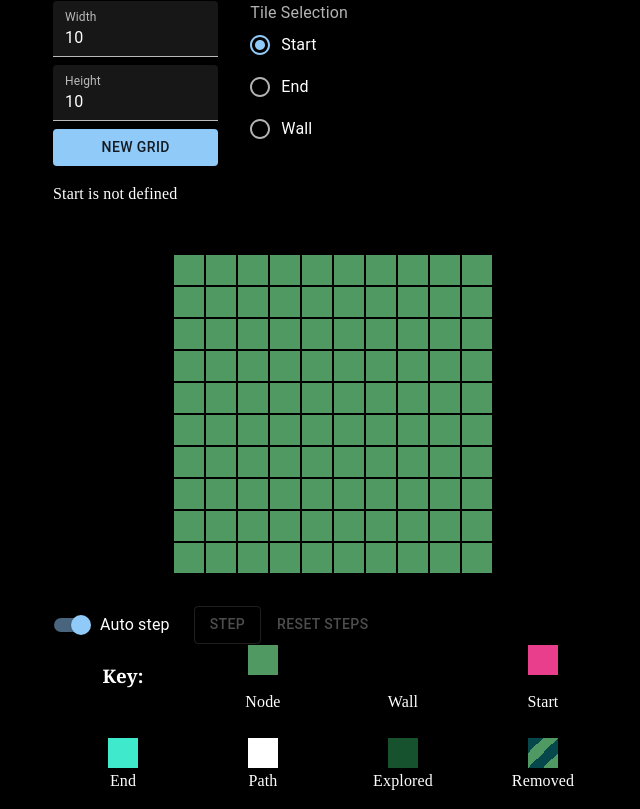
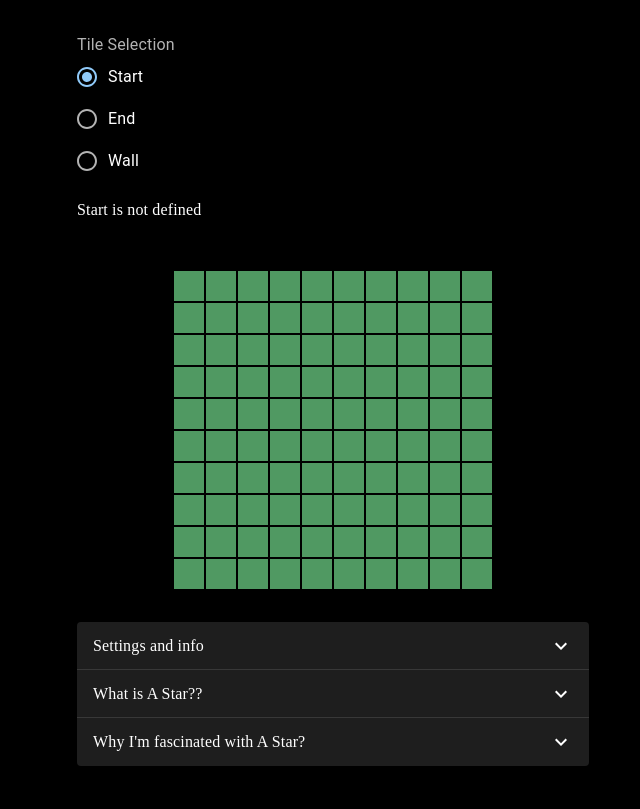
Before and after one commit to Rijndael1998/Website-Neo, a Next.js app: page /portfolio/a-star in a window 1280 px wide. Shown: the part 231-1040 px from the top of the page, without its empty margins (307-947 px from the left). Built offline with nearby package versions, Linux system fonts and the light colour scheme; a web font is replaced by a local one.

Commit message:
added a bunch of changes to a*

```diff
--- a/src/app/portfolio/a-star/page.tsx
+++ b/src/app/portfolio/a-star/page.tsx
@@ -15,46 +15,5 @@ export default function A_Star() {
         </p>
 
         <AStarComponent />
-
-        <div>
-            <Accordion>
-                <AccordionSummary
-                    expandIcon={<ExpandMoreIcon />}
-                    aria-controls="panel2-content"
-                    id="panel2-header"
-                >
-                    {`What is A Star??`}
-                </AccordionSummary>
-                <AccordionDetails>
-                    {
-                        AStarContent.map((par, i) => {
-                            return <p key={i}>
-                                {par}
-                            </p>
-                        })
-                    }
-                </AccordionDetails>
-            </Accordion>
-            <Accordion>
-                <AccordionSummary
-                    expandIcon={<ExpandMoreIcon />}
-                    aria-controls="panel1-content"
-                    id="panel1-header"
-                >
-                    {`Why I'm fascinated with A Star?`}
-                </AccordionSummary>
-                <AccordionDetails>
-                    <ol>
-                        {
-                            AStarContent2.map((par, i) => {
-                                return <li style={{ margin: "1em" }} key={i}>
-                                    {par}
-                                </li>
-                            })
-                        }
-                    </ol>
-                </AccordionDetails>
-            </Accordion>
-        </div>
     </Lazy>
 }
--- a/src/components/algorithms/aStar/aStarComp.tsx
+++ b/src/components/algorithms/aStar/aStarComp.tsx
@@ -3,7 +3,6 @@
 import styles from "./styles/aStar.module.scss";
 import colors from "./styles/aStarStyleMap.module.scss";
 import NumUpDown from "@/components/input/numUpDown/_numUpDown";
-import classNames from "classnames";
 import Grid from "../grid/_grid";
 import { useEffect, useState } from "react";
 import { GridState } from "../grid/gridState"
@@ -14,12 +13,12 @@ import { AStarStyleMap } from "@/components/algorithms/aStar/styles/aStarStyleMa
 import { AStarStates } from "@/components/algorithms/aStar/utils/aStarStates.enum";
 import { AStarStages } from "@/components/algorithms/aStar/utils/aStarStages.enum";
 import GridItem from "../grid/gridItem/_gridItem";
-import { Button, ButtonOwnProps, Card, FormControl, FormControlLabel, FormGroup, FormLabel, Radio, RadioGroup, Stack, Switch } from "@mui/material";
+import { Accordion, AccordionDetails, AccordionSummary, Button, ButtonOwnProps, Card, Divider, FormControl, FormControlLabel, FormGroup, FormLabel, Radio, RadioGroup, Stack, Switch } from "@mui/material";
 import * as React from 'react';
-import { styled } from '@mui/material/styles';
-import Box from '@mui/material/Box';
-import Paper from '@mui/material/Paper';
 import { default as MGrid } from '@mui/material/Unstable_Grid2';
+import ExpandMoreIcon from '@mui/icons-material/ExpandMore';
+import { AStarContent, AStarContent2 } from "@/content/portfolio/aStar/AStar";
+import { DefaultComponentProps } from "@mui/material/OverridableComponent";
 
 function generateGridState(width: number, height: number) {
     return new GridState(width, height, AStarStyleMap, AStarStates.Node)
@@ -87,22 +86,16 @@ export default function AStarComponent() {
     const mGridSpacing = 4;
     const mGridXS = 12 / 2;
 
+    const t = {
+        xs: 6,
+        sm: 1.65,
+        alignContent: "center",
+        justifyItems: "center",
+    }
+
     return <div>
         <MGrid container spacing={mGridSpacing}>
-            <MGrid xs={mGridXS - 2}>
-                <Stack spacing={1}>
-                    <NumUpDown label="Width" start={initialSize} min={initialSize} max={maxSize} callback={(num) => setInputWidth(num)} />
-                    <NumUpDown label="Height" start={initialSize} min={initialSize} max={maxSize} callback={(num) => setInputHeight(num)} />
-                    <Button variant="contained"
-                        onClick={() => {
-                            const newAS = new AStar(generateGridState(InputWidth, InputHeight));
-                            setAS(newAS);
-                            setStage(AStarStages.Start);
-                            setState(newAS.state);
-                        }}>
-                        New Grid
-                    </Button>
-                </Stack>
+            <MGrid xs={mGridXS}>
             </MGrid>
             <MGrid xs={mGridXS + 2}>
                 <Stack spacing={1}>
@@ -132,6 +125,65 @@ export default function AStarComponent() {
             <Grid className={styles.grid} state={state} callback={callback} />
         </div>
 
+        <div>
+            <Accordion>
+                <AccordionSummary
+                    expandIcon={<ExpandMoreIcon />}
+                >
+                    {"Settings and info"}
+                </AccordionSummary>
+                <AccordionDetails>
+                    <h3>Key:</h3>
+                    <MGrid
+                        container
+                        spacing={{ xs: 0.5, md: 1 }}
+                        marginBottom={1}
+                    >
+                        <MGrid {...t} style={{[`@>*`]: {margin: "auto"}}}>
+                            <GridItem item={colors.Node} />
+                            <div>Node</div>
+                        </MGrid>
+                        <MGrid {...t}>
+                            <GridItem item={colors.Wall} />
+                            <div>Wall</div>
+                        </MGrid>
+                        <MGrid {...t}>
+                            <GridItem item={colors.Start} />
+                            <div>Start</div>
+                        </MGrid>
+                        <MGrid {...t}>
+                            <GridItem item={colors.End} />
+                            <div>End</div>
+                        </MGrid>
+                        <MGrid {...t}>
+                            <GridItem item={colors.Path} />
+                            <div>Path</div>
+                        </MGrid>
+                        <MGrid {...t}>
+                            <GridItem item={colors.Explored} />
+                            <div>Explored</div>
+                        </MGrid>
+                        <MGrid {...t}>
+                            <GridItem item={colors.Removed} />
+                            <div>Removed</div>
+                        </MGrid>
+                    </MGrid>
+                    <MGrid
+                        direction={{ xs: 'column', sm: 'row' }}
+                        spacing={{ md: 4 }}
+                    >
+                        <NumUpDown label="Width" start={initialSize} min={initialSize} max={maxSize} callback={(num) => setInputWidth(num)} />
+                        <NumUpDown label="Height" start={initialSize} min={initialSize} max={maxSize} callback={(num) => setInputHeight(num)} />
+                        <Button variant="contained"
+                            onClick={() => {
+                                const newAS = new AStar(generateGridState(InputWidth, InputHeight));
+                                setAS(newAS);
+                                setStage(AStarStages.Start);
+                                setState(newAS.state);
+                            }}>
+                            New Grid
+                        </Button>
+                    </MGrid>
                     <Stack direction="row" spacing={1}>
                         <FormGroup>
                             <FormControlLabel
@@ -156,37 +208,46 @@ export default function AStarComponent() {
                             Reset Steps
                         </Button>
                     </Stack>
-
-        <div className={styles.key}>
-            <h3>Key:</h3>
-            <div>
-                <GridItem item={colors.Node} />
-                <div>Node</div>
-            </div>
-            <div>
-                <GridItem item={colors.Wall} />
-                <div>Wall</div>
-            </div>
-            <div>
-                <GridItem item={colors.Start} />
-                <div>Start</div>
-            </div>
-            <div>
-                <GridItem item={colors.End} />
-                <div>End</div>
-            </div>
-            <div>
-                <GridItem item={colors.Path} />
-                <div>Path</div>
-            </div>
-            <div>
-                <GridItem item={colors.Explored} />
-                <div>Explored</div>
-            </div>
-            <div>
-                <GridItem item={colors.Removed} />
-                <div>Removed</div>
-            </div>
+                </AccordionDetails>
+            </Accordion>
+            <Accordion>
+                <AccordionSummary
+                    expandIcon={<ExpandMoreIcon />}
+                    aria-controls="panel2-content"
+                    id="panel2-header"
+                >
+                    {`What is A Star??`}
+                </AccordionSummary>
+                <AccordionDetails>
+                    {
+                        AStarContent.map((par, i) => {
+                            return <p key={i}>
+                                {par}
+                            </p>
+                        })
+                    }
+                </AccordionDetails>
+            </Accordion>
+            <Accordion>
+                <AccordionSummary
+                    expandIcon={<ExpandMoreIcon />}
+                    aria-controls="panel1-content"
+                    id="panel1-header"
+                >
+                    {`Why I'm fascinated with A Star?`}
+                </AccordionSummary>
+                <AccordionDetails>
+                    <ol>
+                        {
+                            AStarContent2.map((par, i) => {
+                                return <li style={{ margin: "1em" }} key={i}>
+                                    {par}
+                                </li>
+                            })
+                        }
+                    </ol>
+                </AccordionDetails>
+            </Accordion>
         </div>
     </div>
 }
--- a/src/components/input/numUpDown/_numUpDown.tsx
+++ b/src/components/input/numUpDown/_numUpDown.tsx
@@ -1,11 +1,4 @@
-import { GenericCallback } from "@/components/util"
 import * as React from 'react';
-import {
-    Unstable_NumberInput as BaseNumberInput,
-    NumberInputProps,
-    numberInputClasses,
-} from '@mui/base/Unstable_NumberInput';
-import { styled } from '@mui/system';
 import { TextField } from "@mui/material";
 import DarkModeFix from "@/components/muiWrappers/darkModeFix/_darkModeFix";
 
@@ -19,7 +12,6 @@ export type NumUpDownProps = {
 }
 
 export default function NumUpDown({ start, max, min, step, callback, label }: NumUpDownProps) {
-
     return <DarkModeFix>
         <TextField
             defaultValue={start}
@@ -37,61 +29,4 @@ export default function NumUpDown({ start, max, min, step, callback, label }: Nu
             }
         />
     </DarkModeFix>
-
-    // return <input
-    //     defaultValue={start}
-    //     type="text"
-    //     pattern="[0-9]*"
-    //     inputMode="numeric"
-    //     className={className}
-    //     onChange={(e) => callback && callback(Number.parseFloat(e.target.value))}
-    //     max={max}
-    //     min={min}
-    //     step={step}
-    // />
-    // return <BaseNumberInput
-    //     slotProps={{
-    //         incrementButton: {
-    //             children: '▴',
-    //         },
-    //         decrementButton: {
-    //             children: '▾',
-    //         },
-    //     }}
-    //     defaultValue={start}
-    //     onChange={(_, v) => v && callback && callback(v)}
-    //     max={max}
-    //     min={min}
-    //     step={step}
-    // />
 }
-
-/*
-
-
-const CustomNumberInput = React.forwardRef(function CustomNumberInput(
-  props: NumberInputProps,
-  ref: React.ForwardedRef<HTMLDivElement>,
-) {
-  return (
-    <BaseNumberInput
-      slots={{
-        root: StyledInputRoot,
-        input: StyledInputElement,
-        incrementButton: StyledButton,
-        decrementButton: StyledButton,
-      }}
-      slotProps={{
-        incrementButton: {
-          children: '▴',
-        },
-        decrementButton: {
-          children: '▾',
-        },
-      }}
-      {...props}
-      ref={ref}
-    />
-  );
-});
-*/
--- a/src/components/lazy/_lazy.tsx
+++ b/src/components/lazy/_lazy.tsx
@@ -1,9 +1,10 @@
 import { ReactNode } from "react";
 import styles from "./lazy.module.scss";
 import DarkModeFix from "../muiWrappers/darkModeFix/_darkModeFix";
+import { Container } from "@mui/material";
 
 export default function Lazy({ children }: { children?: ReactNode }) {
     return <DarkModeFix>
-        <div className={styles.lazy}>{children}</div>
+        <Container className={styles.lazy}>{children}</Container>
     </DarkModeFix>
 }
--- a/src/components/lazy/lazy.module.scss
+++ b/src/components/lazy/lazy.module.scss
@@ -1,11 +1,6 @@
 @import "./../colors";
 
 .lazy {
-    display: block;
-    margin: auto;
-    max-width: 80ch;
-    width: 100%;
-
     &>* {
         margin: 0 2.5rem 2rem 2.5rem;
         max-width: calc(100% - 5rem);
```
Lines whose indentation alone changed are shown as unchanged.
